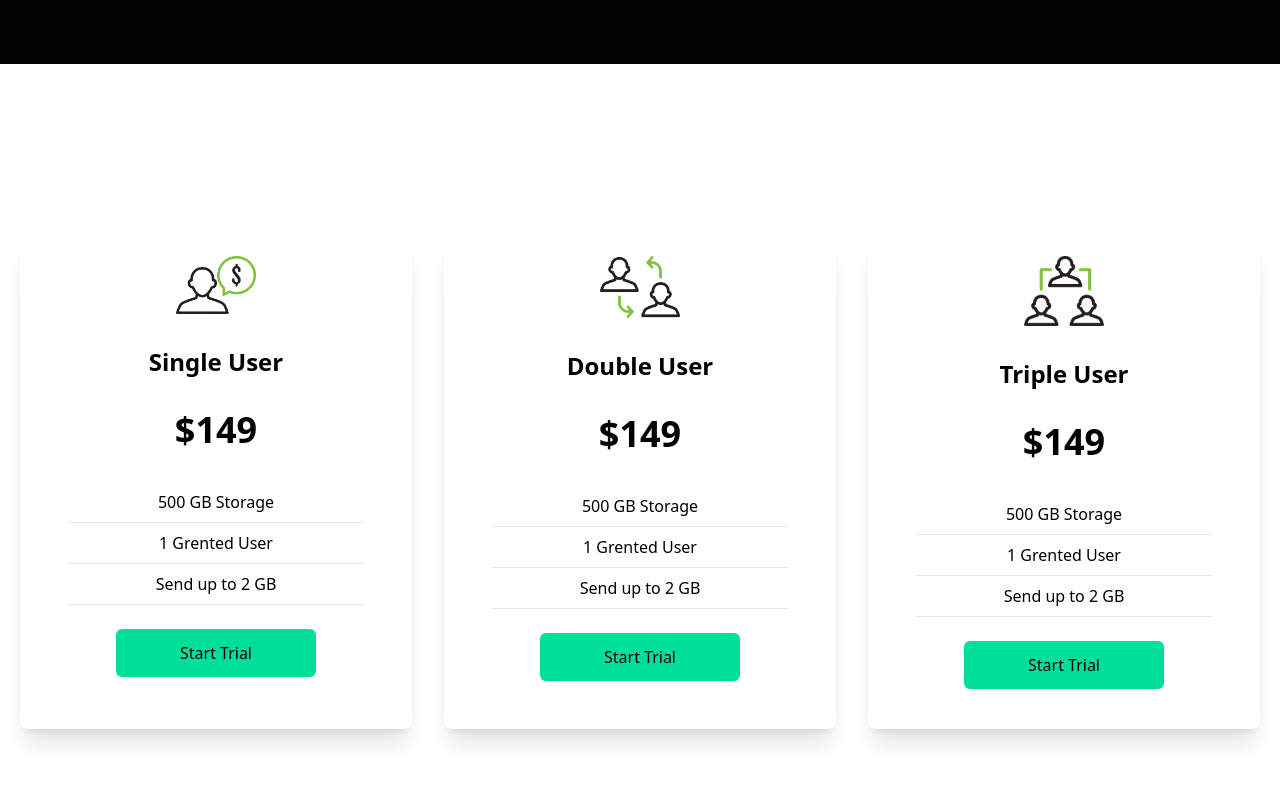
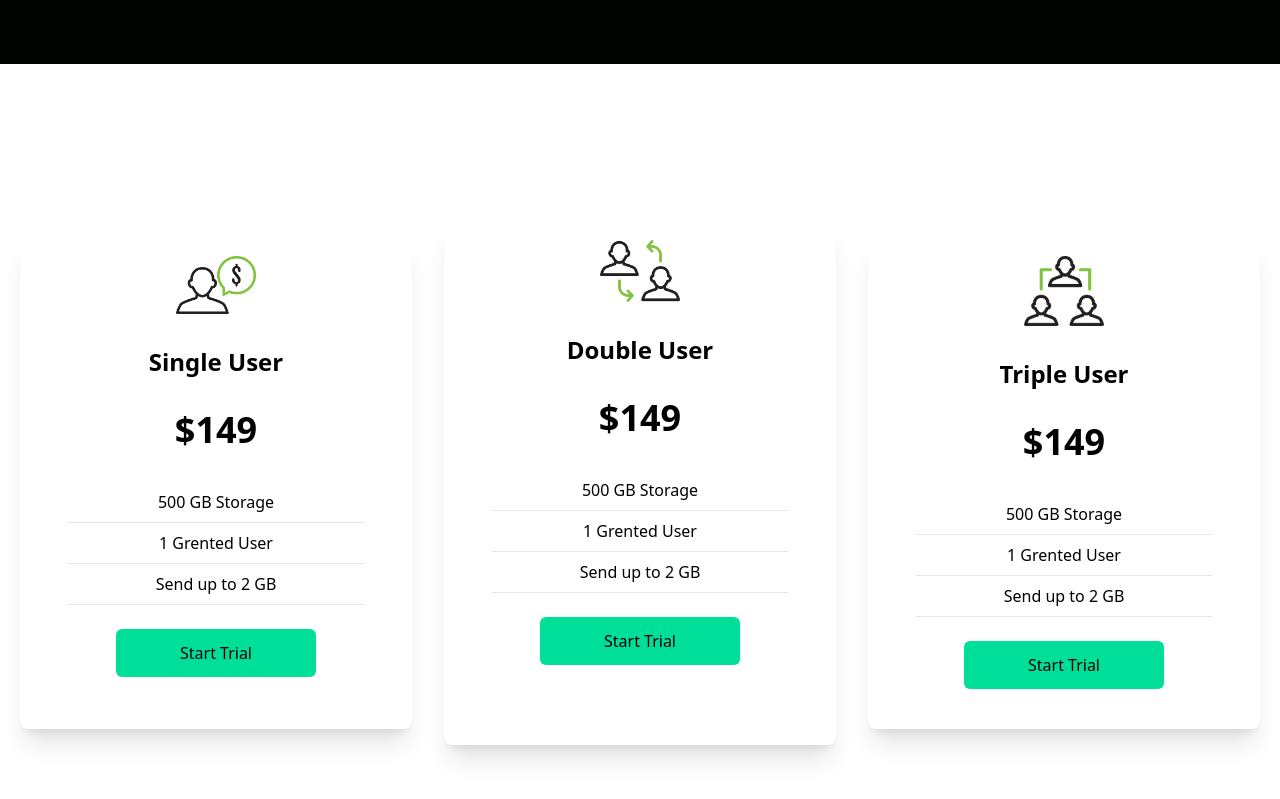
Before and after one commit to willie-lin/react-tailwind-spas, a React (Create React App) app: page / in a window 1280 px wide. Shown: the part 1617-2416 px from the top of the page. Built offline with nearby package versions, Linux system fonts and the light colour scheme.

Commit message:
add Newsletter.jsx

```diff
--- a/src/components/Cards.jsx
+++ b/src/components/Cards.jsx
@@ -19,7 +19,7 @@ const Cards = () => {
                     </div>
                     <button className='bg-[#00df9a] w-[200px] rounded-md font-medium my-6 mx-auto px-6 py-3'>Start Trial</button>
                 </div>
-                <div className='w-full shadow-xl flex flex-col p-4 my-4 rounded-lg hover:scale-105 duration-300'>
+                <div className='w-full shadow-xl flex flex-col p-4 md:my-0 my-8 rounded-lg hover:scale-105 duration-300'>
                     <img className='w-20 mx-auto bg-white' src={Double} alt="/" />
                     <h2 className='text-2xl font-bold text-center py-8'>Double User</h2>
                     <p className='text-center text-4xl font-bold'>$149</p>
```
